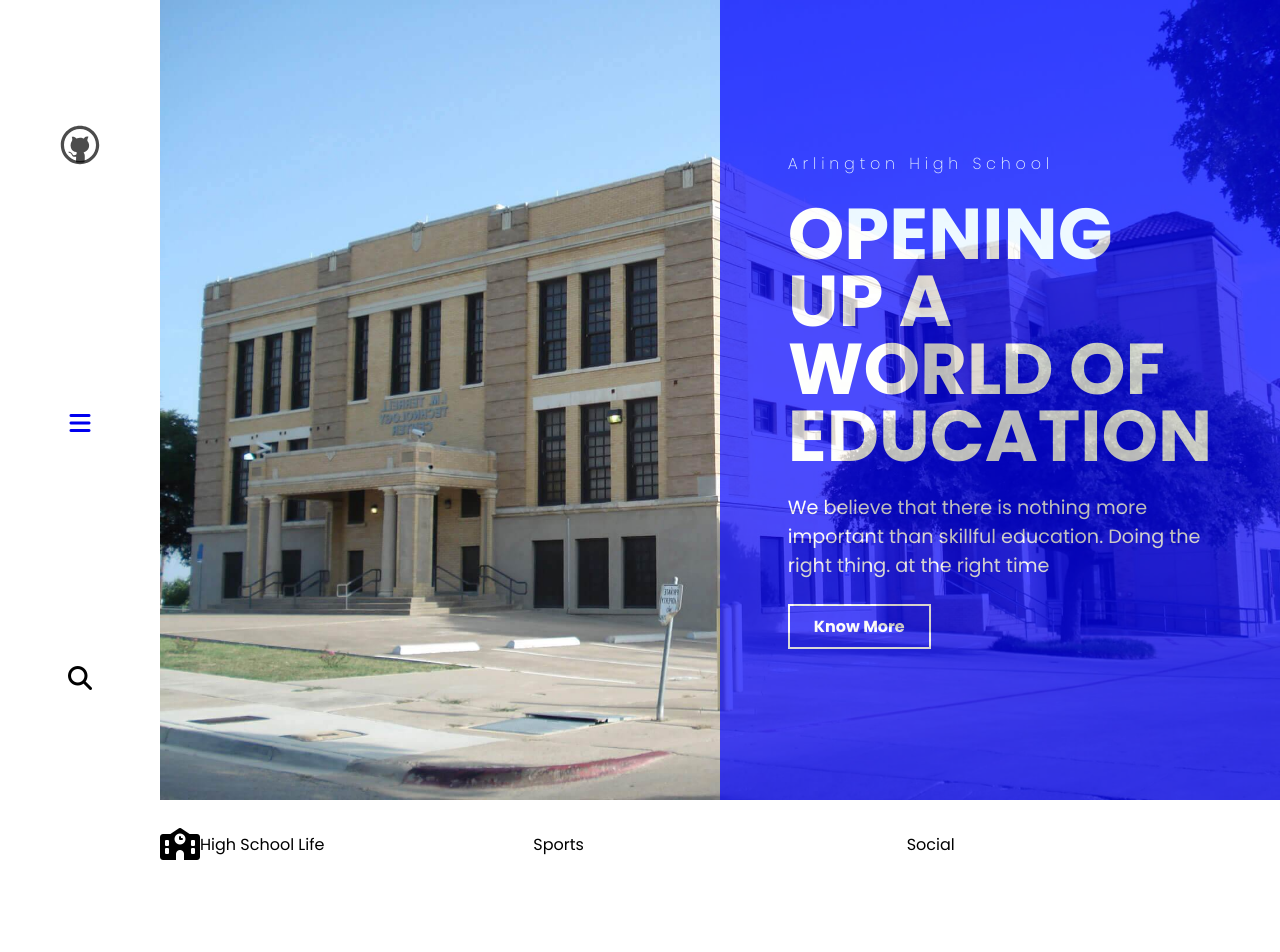
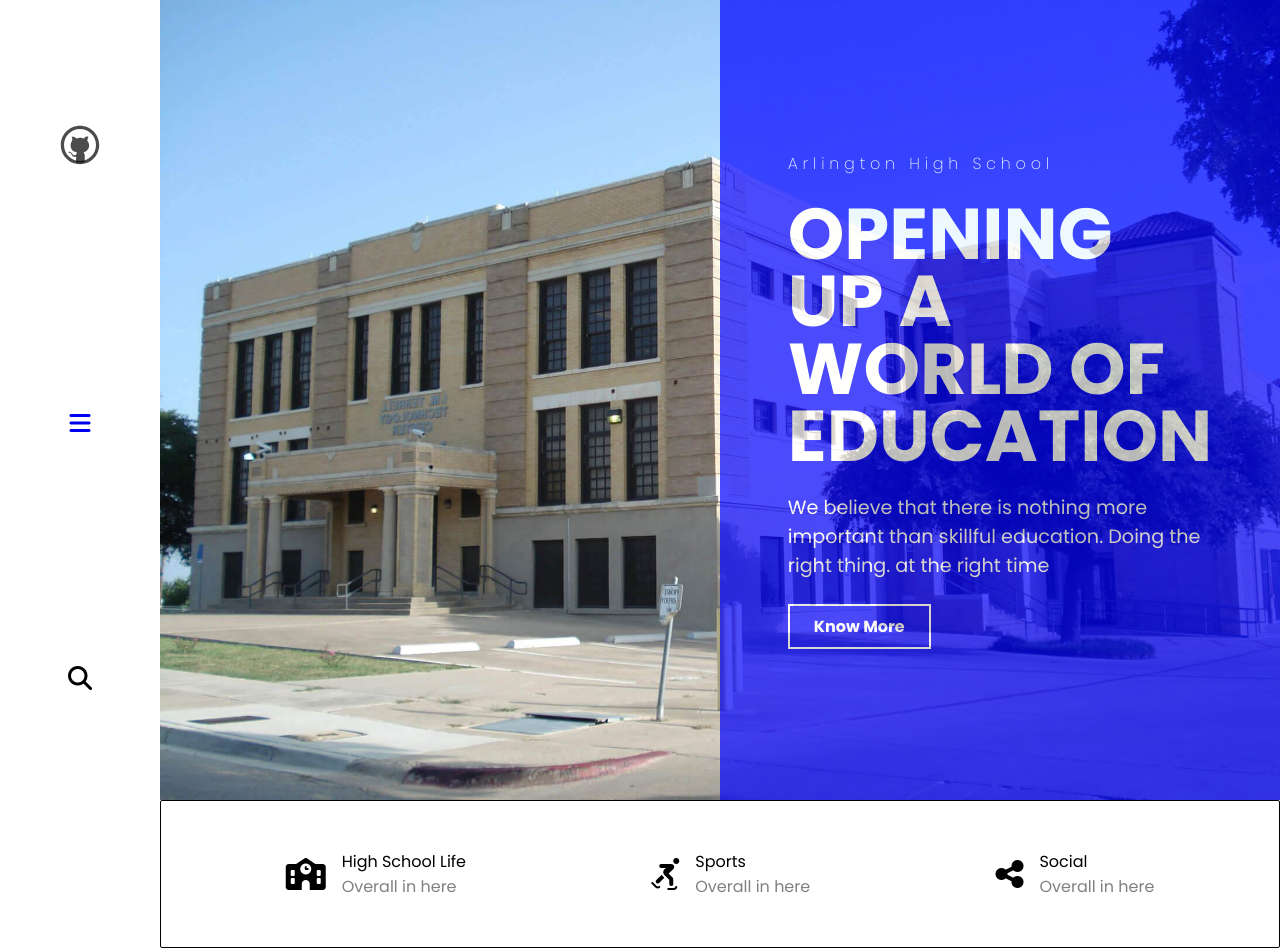
Before and after one commit to amirbenasr/arlington-high, a SvelteKit app: page / in a window 1280 px wide. Shown: the top 952 px of the page. Built offline with nearby package versions, Linux system fonts and the light colour scheme.

Commit message:
finish the admission container

```diff
--- a/src/routes/+page.svelte
+++ b/src/routes/+page.svelte
@@ -35,29 +35,41 @@
 			</div>
 		</div>
 		<div class="services__card">
-			<div class="services__logo" />
+			<div class="services__logo">
+				<i class="fa-solid fa-person-skating fa-2xl" />
+			</div>
 			<div class="services__header">
 				<span class="title">Sports</span>
 				<span class="subtitle">Overall in here</span>
 			</div>
 		</div>
 		<div class="services__card">
-			<div class="services__logo" />
+			<div class="services__logo">
+				<i class="fa-solid fa-share-nodes fa-2xl" />
+			</div>
 			<div class="services__header">
 				<span class="title">Social</span>
 				<span class="subtitle">Overall in here</span>
 			</div>
 		</div>
 	</div>
+	<div class="admission" />
 </div>
 
 <style>
+	.admission {
+		width: 100%;
+	}
 	.wrapper {
 		margin-left: 160px;
 	}
 	.services {
-		margin-top: 2rem;
-		background: grey !important;
+		border: 1px solid black;
+		border-radius: 2px;
+		padding: 2rem;
+		display: flex;
+		justify-content: space-around;
+		align-items: center;
 	}
 
 	.services__header {
@@ -67,13 +79,17 @@
 
 	.services__card {
 		/* color: black */
-		height: 15rem;
 		background: white;
 		display: flex;
-		flex: 1;
+		gap: 1rem;
+		align-items: center;
+		padding: 1rem;
 	}
 	span.title {
 		color: black;
+	}
+	span.subtitle {
+		color: grey;
 	}
 	@media (width < 1000px) {
 		span {
@@ -178,11 +194,4 @@
 		right: 0;
 		top: 0;
 	}
-	.services {
-		/* transform: translateY(-50px); */
-		display: flex;
-		width: 100%;
-		height: 20vh;
-		z-index: 9999;
-	}
 </style>
```
Also changed, not shown: 1 other file (tests, documents, lock files or other folders).
